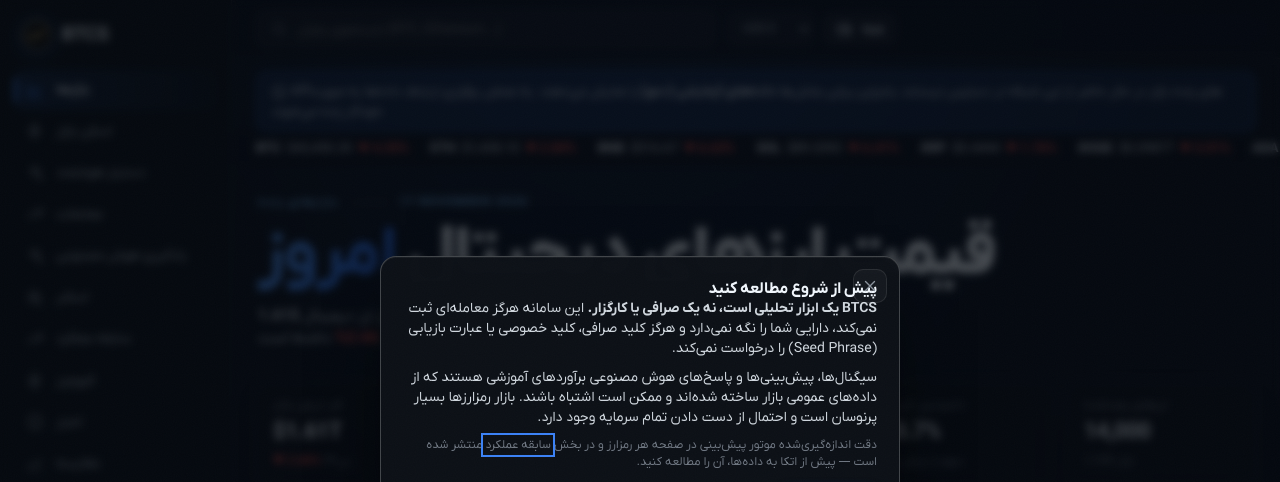
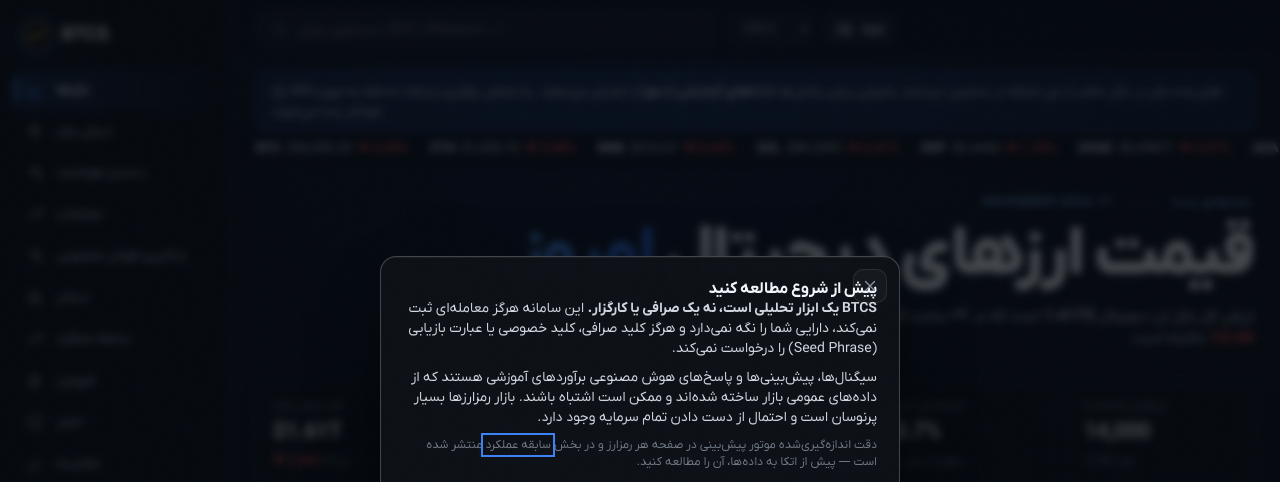
Before and after one commit to webiran0x/BTCS, a website: page index.html in a window 1280 px wide. Shown: the top 482 px of the page. Drawn offline with nearby package versions, Linux system fonts and the light colour scheme; no server answers; a script that the page names is missing.

Commit message:
Update project

```diff
--- a/css/app.css
+++ b/css/app.css
@@ -624,7 +624,7 @@ html.webgl:not([data-page="markets"]) #world { opacity: 0.55; }
 .eyebrow .rule { width: 36px; height: 1px; background: var(--line-strong); }
 h1 em, h2 em, .display em { font-style: normal; font-weight: 700; background: var(--gold-grad); -webkit-background-clip: text; background-clip: text; color: transparent; }
 
-.hero { position: relative; isolation: isolate; display: grid; gap: 12px; align-content: end; min-height: clamp(320px, 52vh, 560px); padding: 8px 2px 24px; margin-bottom: 8px; }
+.hero {direction: rtl; position: relative; isolation: isolate; display: grid; gap: 12px; align-content: end; min-height: clamp(320px, 52vh, 560px); padding: 8px 2px 24px; margin-bottom: 8px; }
 .hero::before { content: ''; position: absolute; z-index: -1; left: -60px; right: -10%; bottom: -30px; height: 78%; pointer-events: none; background: radial-gradient(ellipse 62% 78% at 22% 78%, rgba(11, 15, 25, 0.88), rgba(11, 15, 25, 0.55) 48%, transparent 78%); }
 html:not(.webgl) .hero::before { display: none; }
 .hero h1 { font-size: clamp(36px, 5.5vw, 68px); line-height: 1.05; font-weight: 800; letter-spacing: -0.025em; }
```
